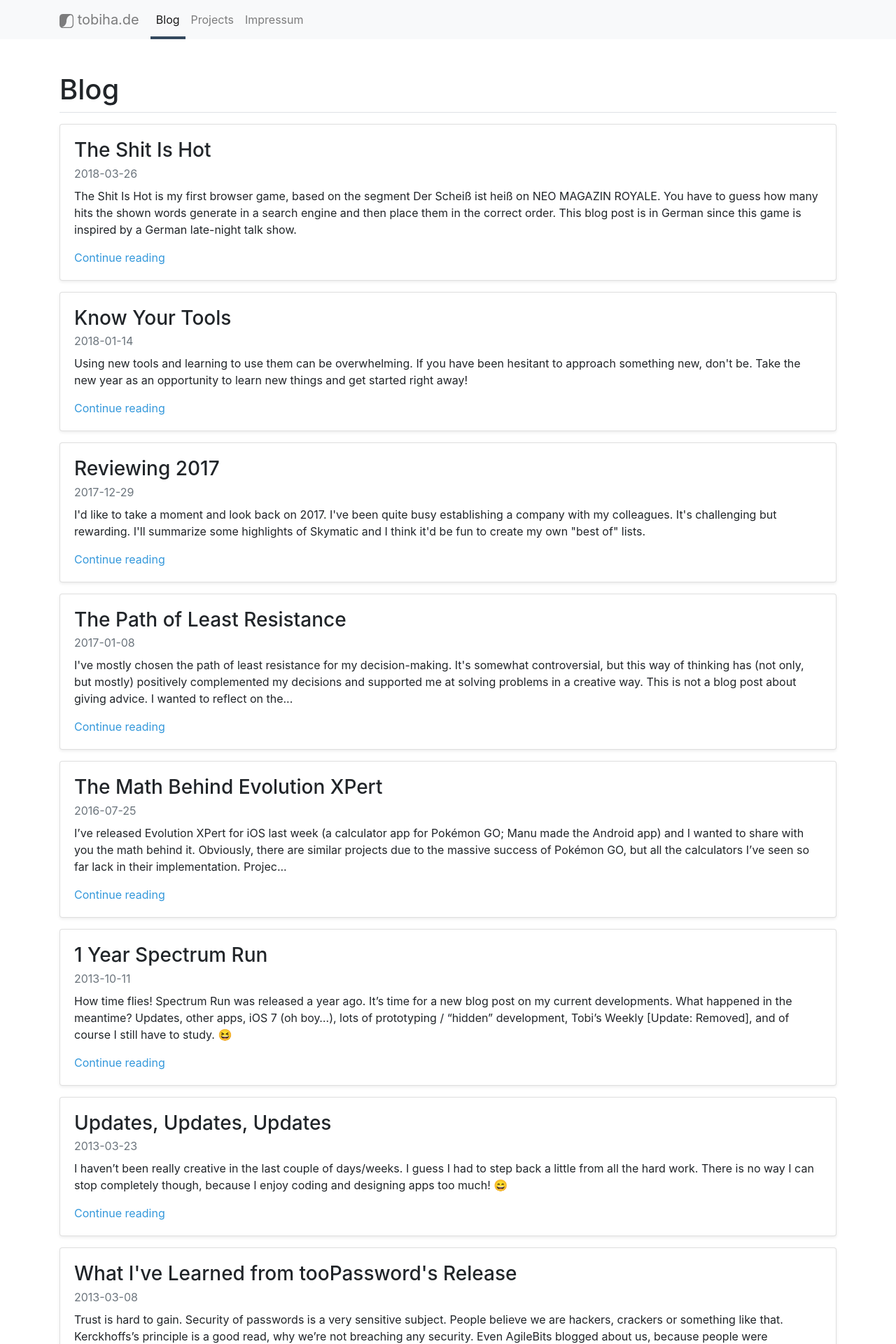
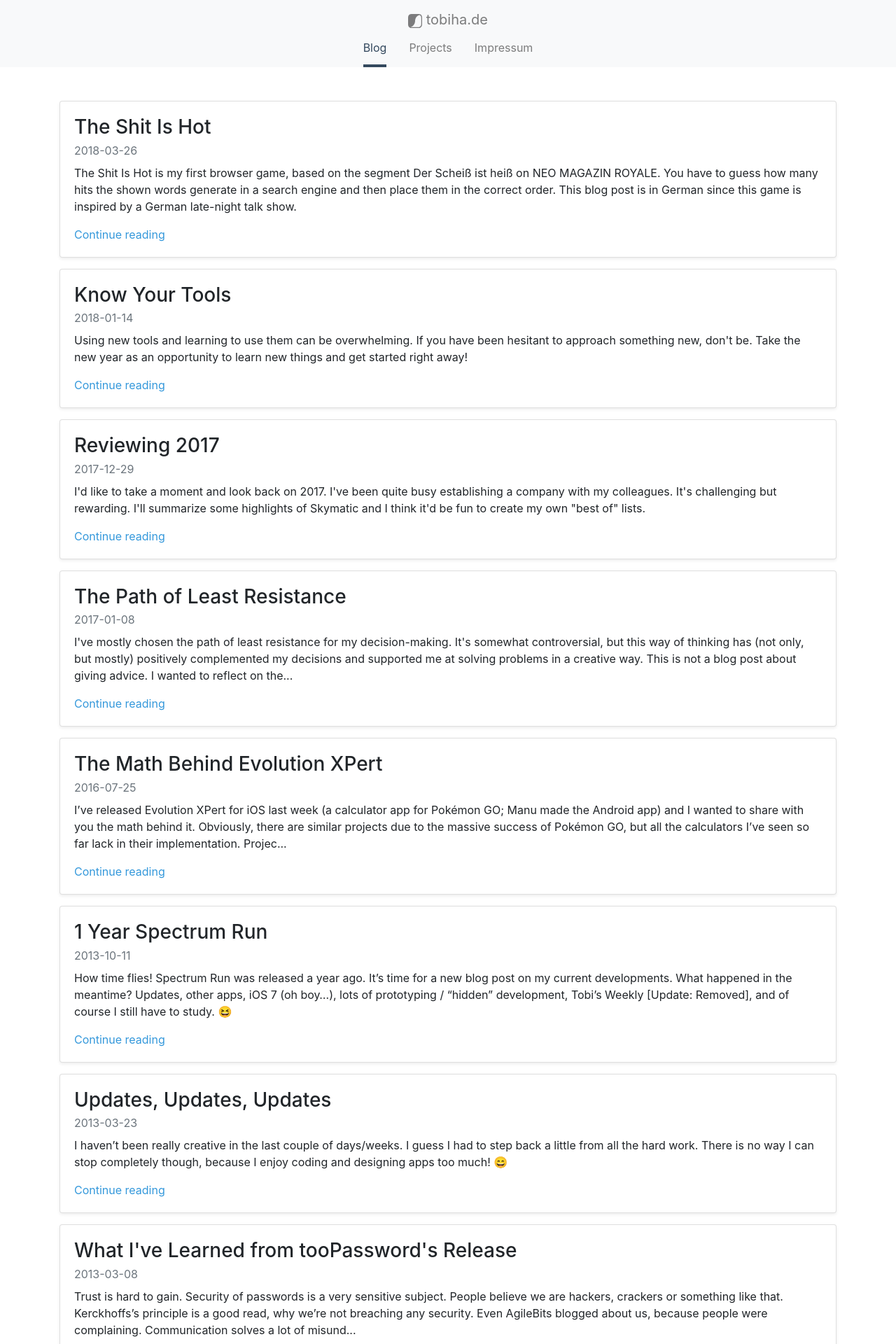
Before and after one commit to tobihagemann/tobihagemann.github.io, a Jekyll site: the page built from blog/index.html, in a window 1280 px wide. Shown: the top 1920 px of the page at 70% size. Built offline with Jekyll 4.4.1, drawn with Linux system fonts in a browser that asks for light colours; nearby versions of some CDN libraries; emoji names are drawn with the system emoji font; the list of posts is cut into pages by our own code.

Commit message:
Updated navigation bar

```diff
--- a/_includes/header.html
+++ b/_includes/header.html
@@ -1,23 +1,18 @@
-<nav class="navbar navbar-expand-sm navbar-light bg-light">
-  <div class="container">
+<nav class="bg-light">
+  <div class="container d-flex flex-column align-items-center py-2">
 {% if page.url == "/" %}
-    <a class="navbar-brand icon icon-tobiha active" href="{{ "/" | prepend: site.baseurl }}">{% include icon-tobiha.svg %} tobiha.de</a>
+    <a class="nav-link nav-brand icon icon-tobiha active" href="{{ "/" | prepend: site.baseurl }}">{% include icon-tobiha.svg %} tobiha.de</a>
 {% else %}
-    <a class="navbar-brand icon icon-tobiha" href="{{ "/" | prepend: site.baseurl }}">{% include icon-tobiha.svg %} tobiha.de</a>
+    <a class="nav-link nav-brand icon icon-tobiha" href="{{ "/" | prepend: site.baseurl }}">{% include icon-tobiha.svg %} tobiha.de</a>
 {% endif %}
-    <button class="navbar-toggler" type="button" data-toggle="collapse" data-target="#navbarNav" aria-controls="navbarNav" aria-expanded="false" aria-label="Toggle navigation">
-      <span class="navbar-toggler-icon"></span>
-    </button>
-    <div class="collapse navbar-collapse" id="navbarNav">
-      <ul class="navbar-nav">
+    <div class="d-flex">
 {% for item in site.data.menu %}
   {% if page.url contains item.url or page.activelink contains item.url %}
-        <li class="nav-item active"><a class="nav-link" href="{{ item.url | prepend: site.baseurl }}">{{ item.text }} <span class="sr-only">(current)</span></a></li>
+      <a class="nav-link active" href="{{ item.url | prepend: site.baseurl }}"><span class="nav-text">{{ item.text }}</span> <span class="sr-only">(current)</span></a>
   {% else %}
-        <li class="nav-item"><a class="nav-link" href="{{ item.url | prepend: site.baseurl }}">{{ item.text }}</a></li>
+      <a class="nav-link" href="{{ item.url | prepend: site.baseurl }}"><span class="nav-text">{{ item.text }}</span></a>
   {% endif %}
 {% endfor %}
-      </ul>
     </div>
   </div>
 </nav>
--- a/_layouts/page.html
+++ b/_layouts/page.html
@@ -1,10 +1,6 @@
 ---
 layout: default
 ---
-<div class="container">
-  <header class="border-bottom mt-4 mt-sm-5 mb-3">
-    <h1>{{ page.title }}</h1>
-  </header>
-
-  {{ content }}
+<div class="container mt-4 mt-sm-5">
+{{ content }}
 </div>
--- a/_layouts/post.html
+++ b/_layouts/post.html
@@ -8,6 +8,6 @@ layout: default
   </header>
 
   <article class="clearfix">
-    {{ content }}
+{{ content }}
   </article>
 </div>
--- a/_sass/_custom.scss
+++ b/_sass/_custom.scss
@@ -25,7 +25,7 @@
 // @import "input-group";
 // @import "custom-forms";
 @import "nav";
-@import "navbar";
+// @import "navbar";
 @import "card";
 // @import "breadcrumb";
 // @import "pagination";
--- a/css/index.scss
+++ b/css/index.scss
@@ -36,6 +36,6 @@
 }
 
 .headings {
-  background: linear-gradient(transparent, rgba(theme-color("secondary"), .8));
+  background: linear-gradient(transparent, rgba($secondary, .8));
   text-shadow: $box-shadow;
 }
--- a/css/main.scss
+++ b/css/main.scss
@@ -7,7 +7,21 @@
 //
 // Header & Footer
 //
-.navbar .icon > svg {
+.nav-brand {
+  color: $navbar-light-color;
+  font-size: $navbar-brand-font-size;
+  padding-bottom: $navbar-brand-padding-y;
+  padding-top: $navbar-brand-padding-y;
+
+  &:hover,
+  &:focus,
+  &:active,
+  &.active {
+    color: $secondary;
+  }
+}
+
+.nav-brand.icon > svg {
   height: 1.25rem;
   vertical-align: text-bottom;
   width: 1.25rem;
@@ -17,34 +31,48 @@
   }
 }
 
-.navbar .navbar-brand {
+.nav-link {
   color: $navbar-light-color;
 
-  &:hover,
-  &:focus,
-  &:active,
+  @include hover-focus {
+    color: $secondary;
+  }
+
+  &.disabled {
+    color: $navbar-light-disabled-color;
+  }
+
   &.active {
-    color: theme-color("secondary");
+    color: $secondary;
   }
 }
 
-.navbar .nav-item.active {
-  @include media-breakpoint-down(xs) {
-    border-left: $border-width * 4 solid $secondary;
-    margin-left: -$navbar-padding-x;
-    padding-left: calc(#{$navbar-padding-x} - #{$border-width} * 4);
+.nav-link:not(.nav-brand) .nav-text:after {
+  border-bottom: $border-width * 4 solid $secondary;
+  content: '';
+  display: block;
+  margin-bottom: calc(-#{$nav-link-padding-y} - #{$spacer} * .5);
+  padding-bottom: calc(#{$nav-link-padding-y} + #{$spacer} * .5 - #{$border-width} * 4);
+}
+
+.nav-link:not(.nav-brand):not(.active) {
+  .nav-text:after {
+    transition: transform 0.15s linear;
+    transform: scaleX(0);
   }
-  @include media-breakpoint-up(sm) {
-    border-bottom: $border-width * 4 solid $secondary;
-    margin-bottom: -$navbar-padding-y;
+
+  @include hover-focus {
+    .nav-text:after {
+      transform: scaleX(1);
+    }
   }
 }
 
 footer .icon {
-  margin: $grid-gutter-width / 2;
+  margin: $grid-gutter-width * .5;
 
   @include media-breakpoint-down(xs) {
-    margin: $grid-gutter-width / 4;
+    margin: $grid-gutter-width * .25;
   }
 }
 
@@ -89,7 +117,7 @@ footer .icon {
   &:active,
   &.active {
     > svg path {
-      fill: theme-color("secondary");
+      fill: $secondary;
     }
   }
 }
```
